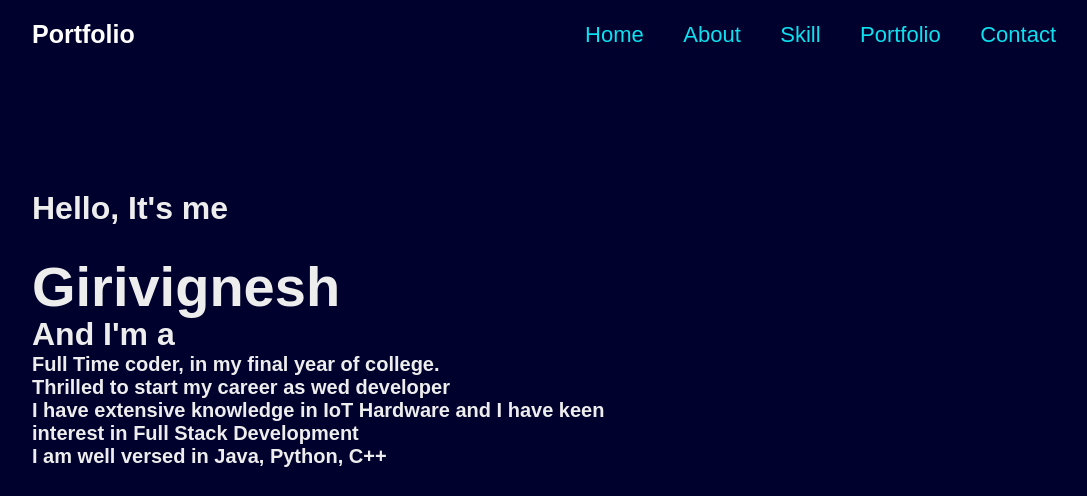
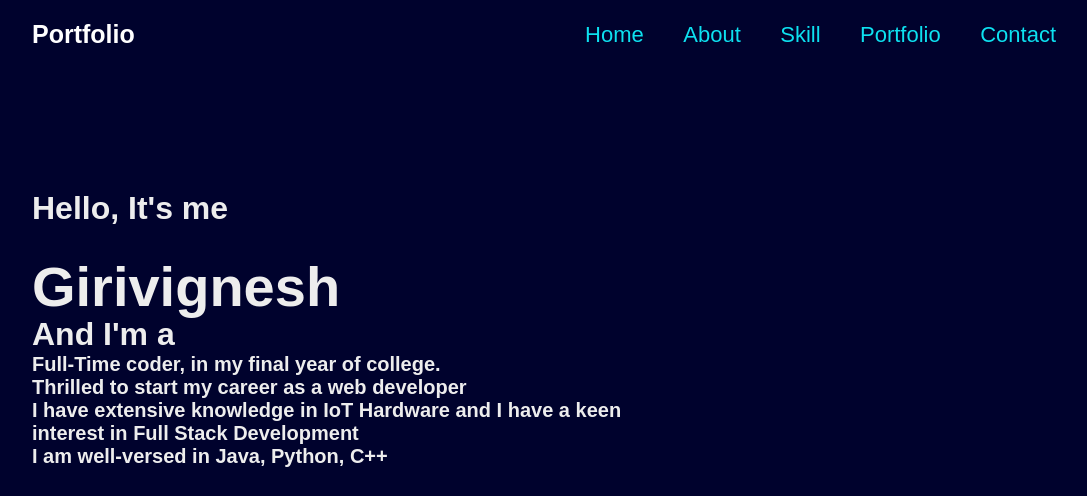
Before and after one commit to TRINoo7/Portfolio, a plain HTML site: page index.html in a window 1280 px wide. Shown: the top 496 px of the page, without its empty margins (96-1183 px from the left). Drawn offline with nearby package versions, Linux system fonts and the light colour scheme.

Commit message:
Update index.html

```diff
--- a/index.html
+++ b/index.html
@@ -25,10 +25,10 @@
             <h3>Hello, It's me</h3>
             <h1>Girivignesh</h1>
             <h3>And I'm a</h3>
-            <p>Full Time coder, in my final year of college.
-                <br>Thrilled to start my career as wed developer
-                <br>I have extensive knowledge in IoT Hardware and I have keen interest in <b>Full Stack Development</b>
-                <br>I am well versed in Java, Python, C++
+            <p> Full-Time coder, in my final year of college.
+                <br>Thrilled to start my career as a web developer
+                <br>I have extensive knowledge in IoT Hardware and I have a keen interest in <b>Full Stack Development</b>
+                <br>I am well-versed in Java, Python, C++
             </p>
             <div class="home-sci">
                 <a href="#" style="--i:7;"><i class='bx bxl-linkedin'></i></a>
```
